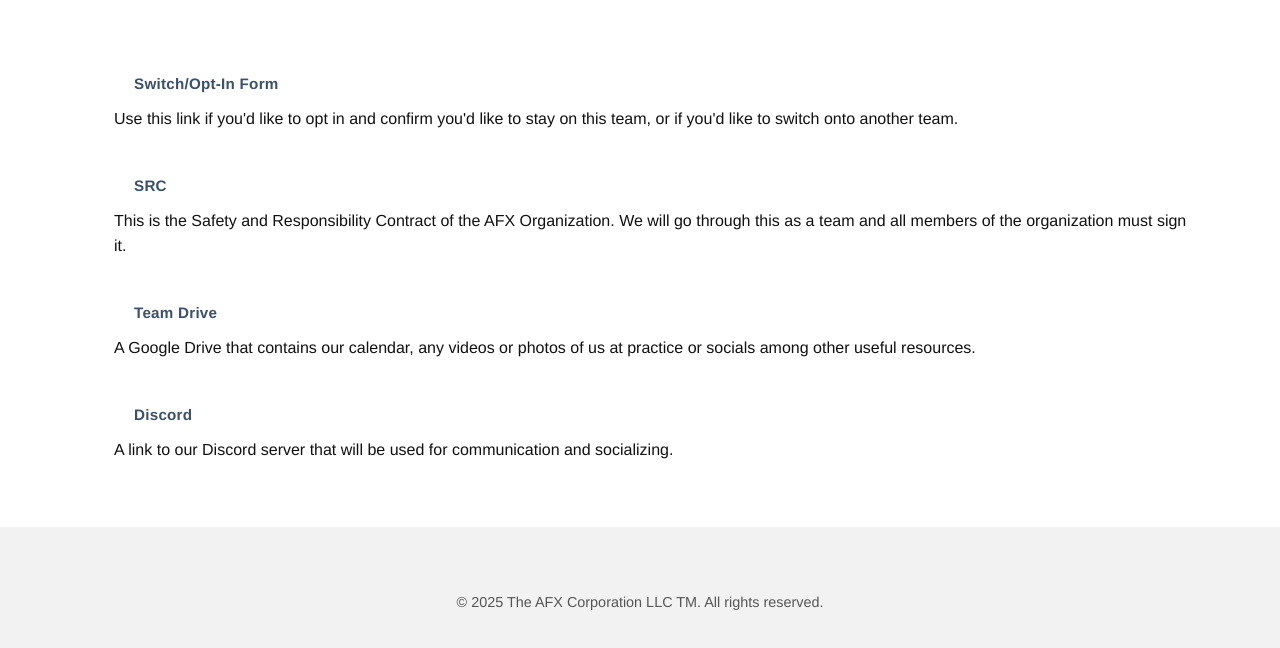
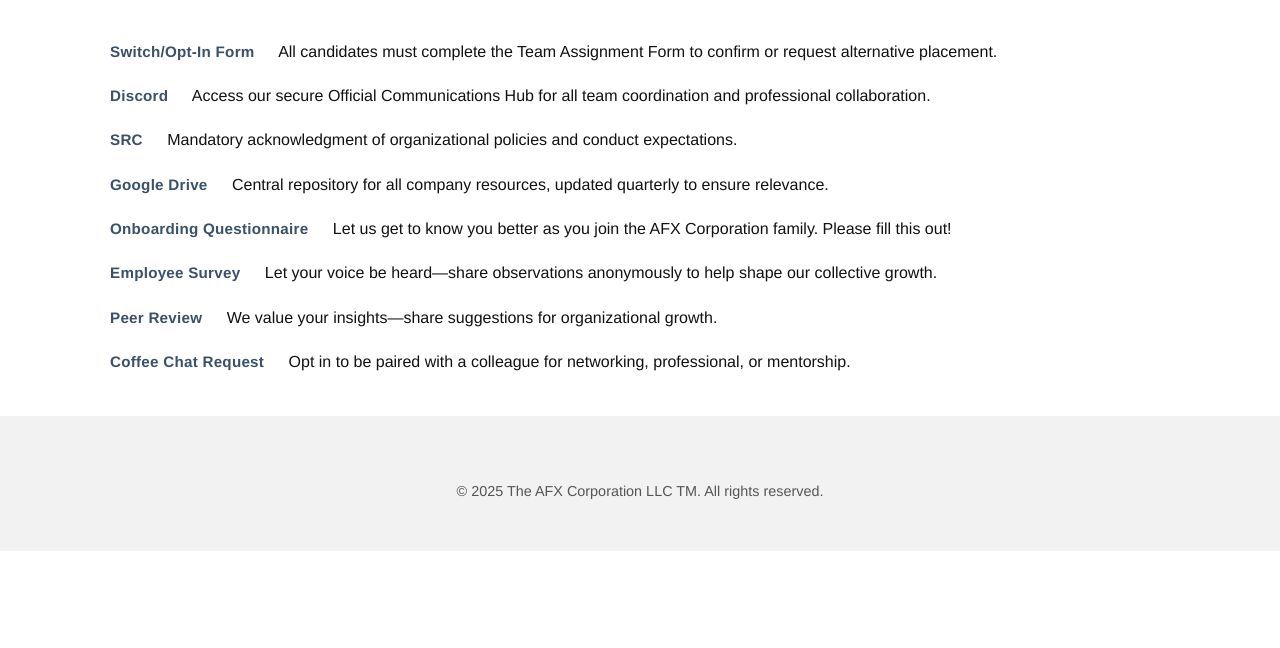
Before and after one commit to ronwang1122/ronwang1122.github.io, a plain HTML site: page contact.html in a window 1280 px wide. Shown: the part 963-1611 px from the top of the page. After the commit the page ends 1514 px from the top, so only its background shows below. Drawn offline with Linux system fonts and the light colour scheme.

Commit message:
poggers new changes

```diff
--- a/contact.html
+++ b/contact.html
@@ -37,43 +37,78 @@
   </section>
 
   <section class="container">
-    <div class="form-cta">
+    <div class="link-pair">
         <a href="https://docs.google.com/forms/d/e/1FAIpQLSfDpDel3TuYx7RBizHtOAvhTHIcez_HUfnCSY481Ek1j6--sQ/viewform"
            rel="noopener noreferrer"
            target="_blank"
            class="contact-link">
             Switch/Opt-In Form
         </a>
-        <p>Use this link if you'd like to opt in and confirm you'd like to stay on this team, or if you'd like to switch onto another team.</p>
+        <span class="link-desc">All candidates must complete the Team Assignment Form to confirm or request alternative placement.</span>
     </div>
-    <div class="form-cta">
+    <div class="link-pair">
+        <a href="https://discord.gg/Z4F93yFb"
+           rel="noopener noreferrer"
+           target="_blank"
+           class="contact-link">
+            Discord
+        </a>
+        <span class="link-desc">Access our secure Official Communications Hub for all team coordination and professional collaboration.</span>
+    </div>
+    <div class="link-pair">
         <a href="https://docs.google.com/forms/d/e/1FAIpQLSegS1xW8ER--FMT3G27Cdaeh4MrxzFizfQVwT6q1wWEgVfJog/viewform"
            rel="noopener noreferrer"
            target="_blank"
            class="contact-link">
             SRC
         </a>
-        <p>This is the Safety and Responsibility Contract of the AFX Organization. We will go through this as a team and all members of the organization must sign it.</p>
+        <span class="link-desc"> Mandatory acknowledgment of organizational policies and conduct expectations.</span>
     </div>
-    <div class="form-cta">
+    <div class="link-pair">
         <a href="https://drive.google.com/drive/u/2/folders/1DKl7k--uz05vo7Seot0irAaQ17I45ZFP"
            rel="noopener noreferrer"
            target="_blank"
            class="contact-link">
-            Team Drive
+            Google Drive
         </a>
-        <p>A Google Drive that contains our calendar, any videos or photos of us at practice or socials among other useful resources.</p>
+        <span class="link-desc">Central repository for all company resources, updated quarterly to ensure relevance.</span>
     </div>
-    <div class="form-cta">
-        <a href="https://discord.gg/Z4F93yFb"
+    <div class="link-pair">
+      <a href="https://docs.google.com/forms/d/e/1FAIpQLScl1qOOMmw6oFXjyA3NjF5BO5PdTeT341ChHLtRF1xviaWjjg/viewform?usp=header"
+         rel="noopener noreferrer"
+         target="_blank"
+         class="contact-link">
+          Onboarding Questionnaire
+    </a>
+      <span class="link-desc">Let us get to know you better as you join the AFX Corporation family. Please fill this out!</span>
+  </div>
+  <div class="link-pair">
+        <a href="https://docs.google.com/forms/d/e/1FAIpQLScn98LjjXj3S0y4bPRlNBRQNTQvxWFjgKKiflXcvWYrPj3U_Q/viewform"
            rel="noopener noreferrer"
            target="_blank"
            class="contact-link">
-            Discord
+            Employee Survey
         </a>
-        <p>A link to our Discord server that will be used for communication and socializing.</p>
+        <span class="link-desc">Let your voice be heard—share observations anonymously to help shape our collective growth.</span>
     </div>
-
+    <div class="link-pair">
+        <a href="https://docs.google.com/forms/d/e/1FAIpQLScrc54eOeSbBqRgInMwOpDCPJB47jRuWd4xNv1TCQQuXNHyew/viewform"
+           rel="noopener noreferrer"
+           target="_blank"
+           class="contact-link">
+            Peer Review
+        </a>
+        <span class="link-desc">We value your insights—share suggestions for organizational growth.</span>
+    </div>
+    <div class="link-pair">
+        <a href="https://docs.google.com/forms/d/e/1FAIpQLScqpsOCKwvj-89HkJj4DDJa4dmrr7feLKFPEhDg3ryUEImaZw/viewform"
+           rel="noopener noreferrer"
+           target="_blank"
+           class="contact-link">
+            Coffee Chat Request
+        </a>
+        <span class="link-desc">Opt in to be paired with a colleague for networking, professional, or mentorship.</span>
+    </div>
 
   </section>
 
```
Also changed, not shown: about.html (+2 -2 lines).
